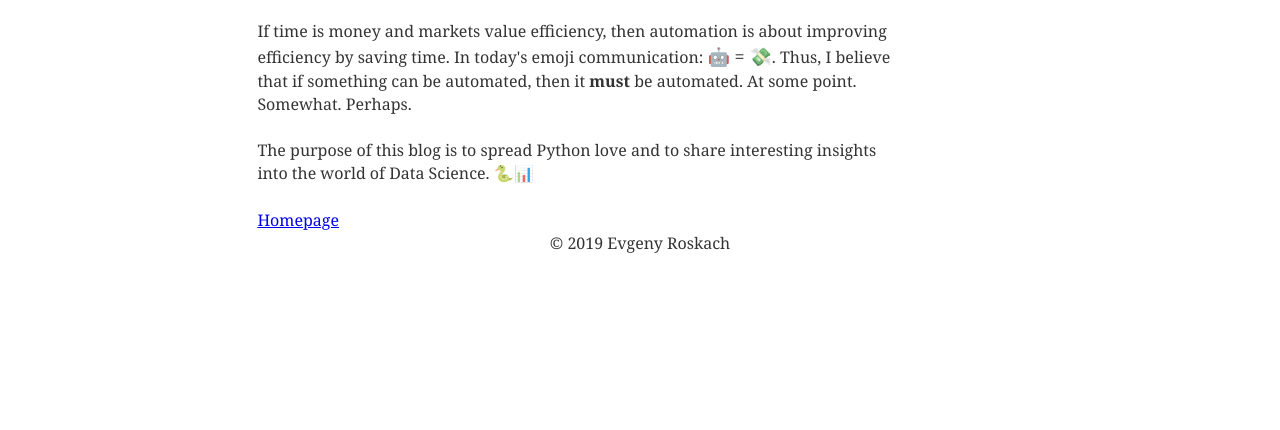
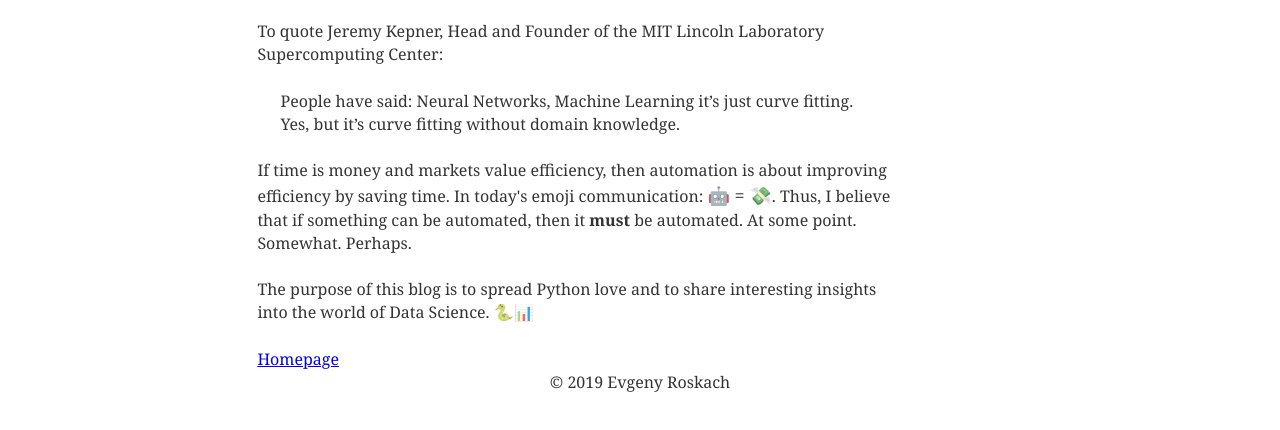
Before and after one commit to numsecurelab/genyrosk.github.io, a Gatsby site: page /about-me in a window 1280 px wide. Shown: the part 220-650 px from the top of the page. Built offline with nearby package versions, Linux system fonts and the light colour scheme; Gatsby itself is replaced by a stand-in of ours; some packages are replaced by stand-ins of ours.

Commit message:
blockquote in about me

```diff
--- a/src/pages/about-me.js
+++ b/src/pages/about-me.js
@@ -20,6 +20,13 @@ const SecondPage = () => (
           I don't build AI systems for the sake of it, they serve
           a very specific purpose: automation via curve-fitting.
         </p>
+        <p>
+          To quote Jeremy Kepner, Head and Founder of the MIT Lincoln Laboratory Supercomputing Center:
+        </p>
+        <blockquote>
+          People have said: Neural Networks, Machine Learning it’s just curve fitting.
+          Yes, but it’s curve fitting without domain knowledge.
+        </blockquote>
         <p>
           If time is money and markets value efficiency, then automation is about improving
           efficiency by saving time. In today's emoji communication: <span style={{fontSize: `18px`}}>🤖 = 💸</span>.
```
